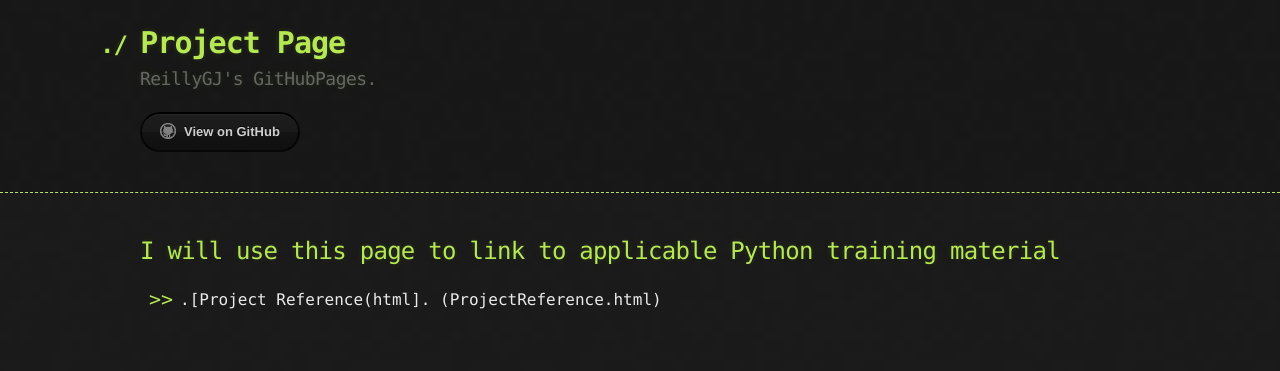
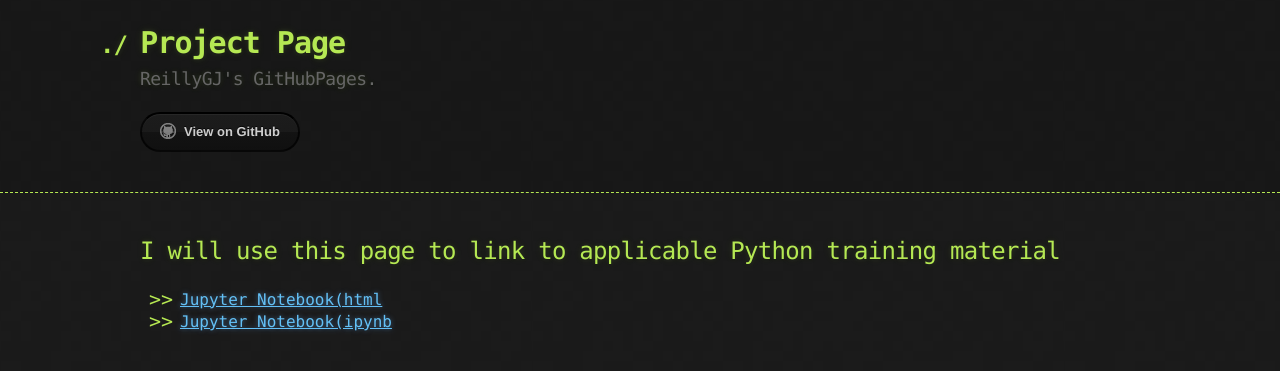
Before and after one commit to Reillygj/Reillygj.github.io, a Jekyll site: the page built from Project Reference/index.md, in a window 1280 px wide. Shown: the top 371 px of the page. Built offline with Jekyll 4.4.1, drawn with Linux system fonts in a browser that asks for light colours; our own code applies the rules of GitHub Pages for plain Markdown files.

Commit message:
Update index.md

```diff
--- a/Project Reference/index.md
+++ b/Project Reference/index.md
@@ -4,4 +4,5 @@ description: Various Content
 ---
 
 ##  I will use this page to link to applicable Python training material
-- .[Project Reference(html]. (ProjectReference.html)
+ - [Jupyter Notebook(html](Jupyter1.html)
+ - [Jupyter Notebook(ipynb](Jupyter1.ipynb)
```
